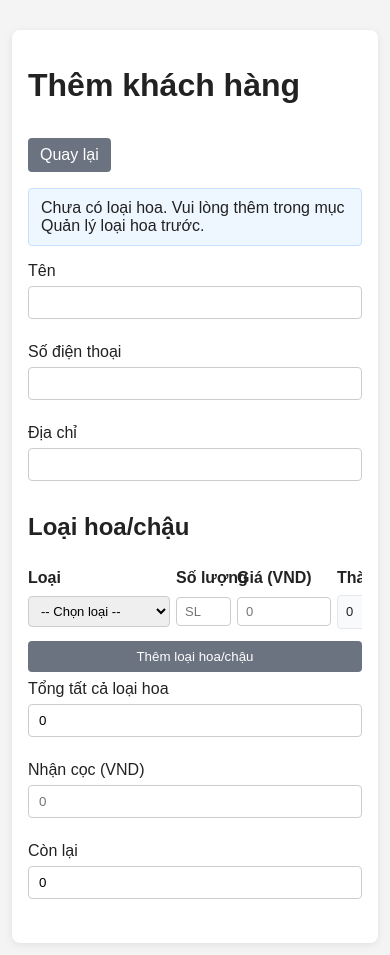
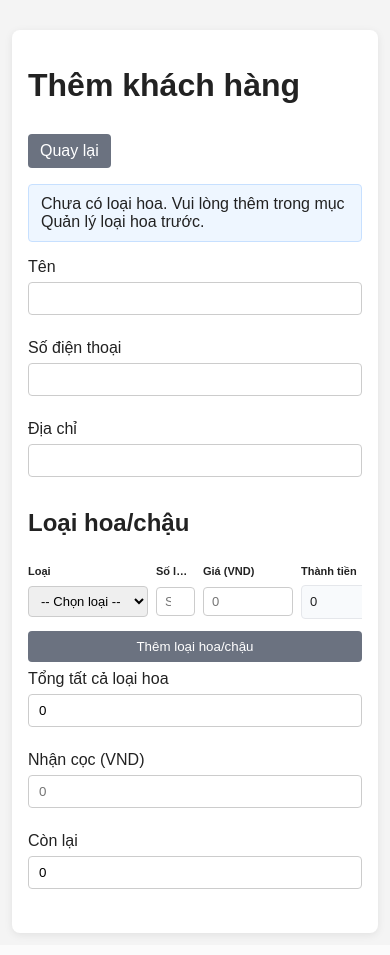
Before and after one commit to boonbye01/WebHoaTetAI, a PHP site: page /customer_form.php in a window 390 px wide. Run offline with PHP 8.4, Linux system fonts and the light colour scheme; the visitor is signed in with stand-in values (Sample User, id 1); data that the repository does not hold is empty.

Commit message:
Refine customer form columns and header spacing for mobile layout

```diff
--- a/assets/style.css
+++ b/assets/style.css
@@ -397,12 +397,12 @@ table td {
 }
 #customer-form .items-header.item-row,
 #customer-form #items .item-row {
-  min-width: 520px;
+  min-width: 470px;
 }
 #customer-form .item-row {
   display: grid !important;
-  grid-template-columns: minmax(100px, 142px) 55px 100px 92px 34px !important;
-  gap: 6px;
+  grid-template-columns: minmax(85px, 120px) 39px 96px 88px 32px !important;
+  gap: 8px;
   align-items: center;
 }
 #customer-form .item-row select,
@@ -443,12 +443,29 @@ table td {
   #customer-form .item-row,
   #customer-form .items-header.item-row {
     display: grid !important;
-    grid-template-columns: minmax(100px, 142px) 55px 94px 88px 32px !important;
-    min-width: 640px;
+    grid-template-columns: minmax(85px, 120px) 39px 90px 84px 30px !important;
+    min-width: 470px;
   }
 }
 
 
 #customer-form .flower-select {
-  font-size: 12px;
+  font-size: 11px;
 }
+
+
+
+.customer-form-header {
+  align-items: flex-start;
+  margin-bottom: 10px;
+}
+.customer-form-header .actions {
+  margin-top: -4px;
+}
+#customer-form .items-header.item-row div {
+  font-size: 11px;
+  font-weight: 700;
+  white-space: nowrap;
+  overflow: hidden;
+  text-overflow: ellipsis;
+}
--- a/customer_form.php
+++ b/customer_form.php
@@ -49,11 +49,11 @@ if (count($items) === 0) {
   <meta charset="utf-8">
   <meta name="viewport" content="width=device-width, initial-scale=1">
   <title><?php echo $khach_hang['id'] ? 'Sửa khách hàng' : 'Thêm khách hàng'; ?></title>
-  <link rel="stylesheet" href="assets/style.css?v=20260226_mobile4">
+  <link rel="stylesheet" href="assets/style.css?v=20260226_mobile5">
 </head>
 <body>
   <div class="container">
-    <header class="header">
+    <header class="header customer-form-header">
       <h1><?php echo $khach_hang['id'] ? 'Sửa khách hàng' : 'Thêm khách hàng'; ?></h1>
       <div class="actions">
         <a class="button secondary" href="index.php">Quay lại</a>
```
